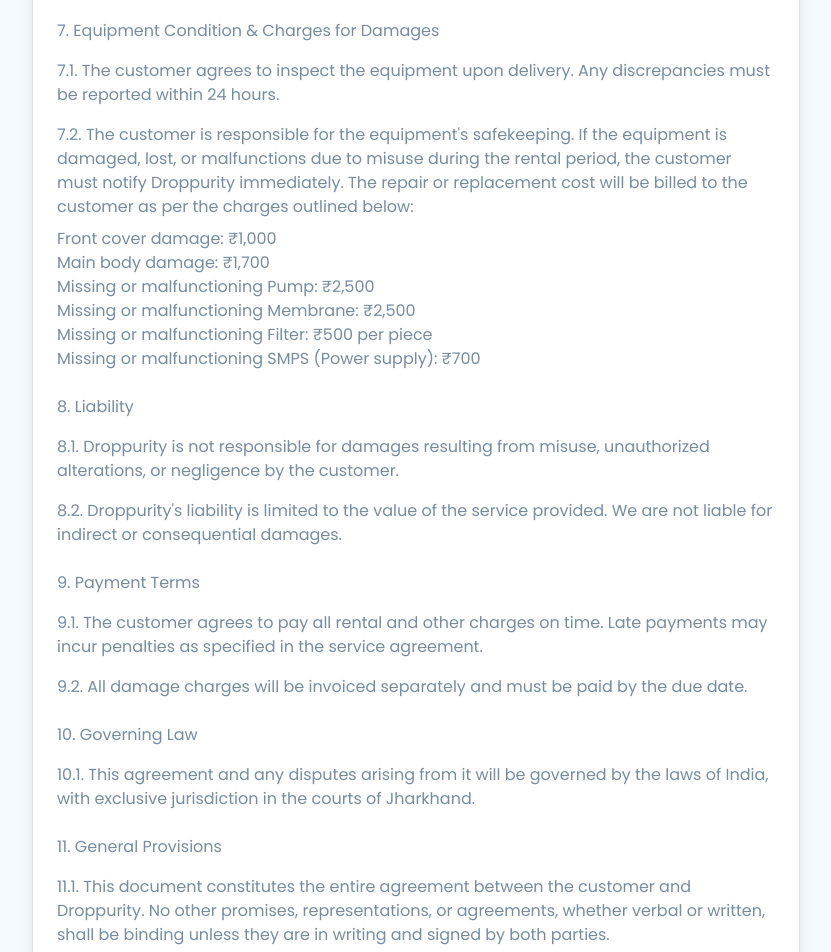
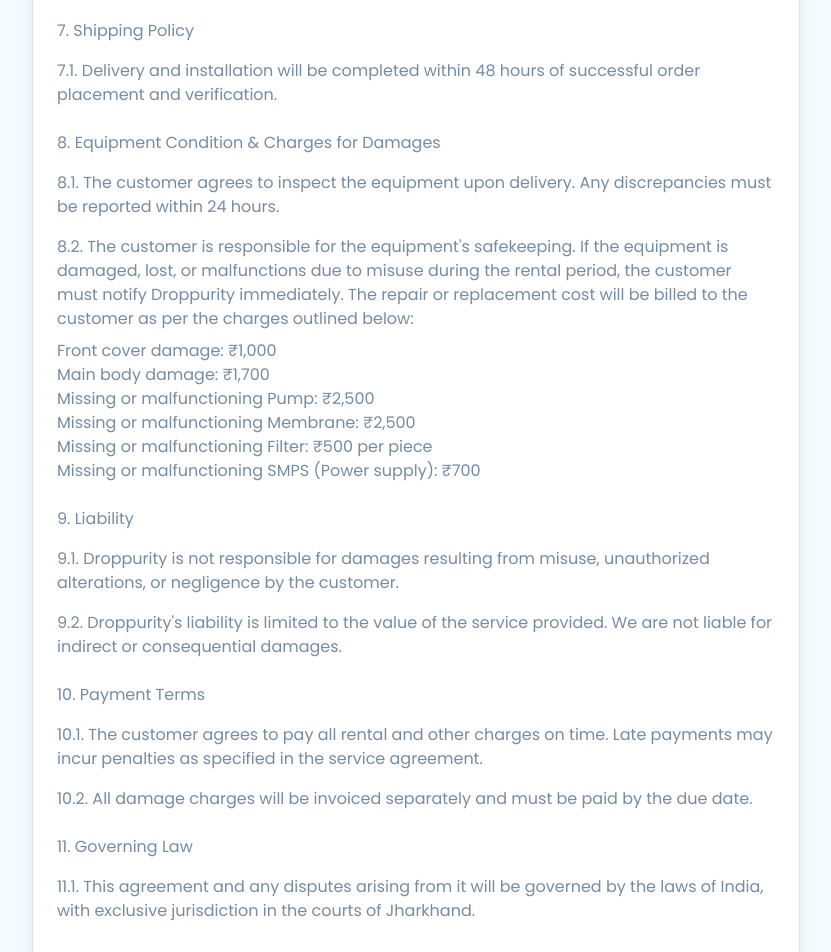
Before and after one commit to droppurity/web, a Next.js app: page /terms in a window 1280 px wide. Shown: the part 1780-2732 px from the top of the page, without its empty margins (224-1055 px from the left). Built offline with nearby package versions, Linux system fonts and the light colour scheme.

Commit message:
iss ke baad aur ek point add kijiye , shipping policy ka aur uss main ye

```diff
--- a/src/app/terms/page.tsx
+++ b/src/app/terms/page.tsx
@@ -70,9 +70,14 @@ export default function TermsOfUsePage() {
               </div>
 
               <div className="space-y-4">
-                  <h2 className="!mb-2">7. Equipment Condition & Charges for Damages</h2>
-                  <p>7.1. The customer agrees to inspect the equipment upon delivery. Any discrepancies must be reported within 24 hours.</p>
-                  <p>7.2. The customer is responsible for the equipment's safekeeping. If the equipment is damaged, lost, or malfunctions due to misuse during the rental period, the customer must notify Droppurity immediately. The repair or replacement cost will be billed to the customer as per the charges outlined below:</p>
+                <h2 className="!mb-2">7. Shipping Policy</h2>
+                <p>7.1. Delivery and installation will be completed within 48 hours of successful order placement and verification.</p>
+              </div>
+
+              <div className="space-y-4">
+                  <h2 className="!mb-2">8. Equipment Condition & Charges for Damages</h2>
+                  <p>8.1. The customer agrees to inspect the equipment upon delivery. Any discrepancies must be reported within 24 hours.</p>
+                  <p>8.2. The customer is responsible for the equipment's safekeeping. If the equipment is damaged, lost, or malfunctions due to misuse during the rental period, the customer must notify Droppurity immediately. The repair or replacement cost will be billed to the customer as per the charges outlined below:</p>
                   <ul className="!mt-2">
                       <li>Front cover damage: ₹1,000</li>
                       <li>Main body damage: ₹1,700</li>
@@ -84,29 +89,29 @@ export default function TermsOfUsePage() {
               </div>
 
               <div className="space-y-4">
-                  <h2 className="!mb-2">8. Liability</h2>
-                  <p>8.1. Droppurity is not responsible for damages resulting from misuse, unauthorized alterations, or negligence by the customer.</p>
-                  <p>8.2. Droppurity's liability is limited to the value of the service provided. We are not liable for indirect or consequential damages.</p>
+                  <h2 className="!mb-2">9. Liability</h2>
+                  <p>9.1. Droppurity is not responsible for damages resulting from misuse, unauthorized alterations, or negligence by the customer.</p>
+                  <p>9.2. Droppurity's liability is limited to the value of the service provided. We are not liable for indirect or consequential damages.</p>
               </div>
 
               <div className="space-y-4">
-                  <h2 className="!mb-2">9. Payment Terms</h2>
-                  <p>9.1. The customer agrees to pay all rental and other charges on time. Late payments may incur penalties as specified in the service agreement.</p>
-                  <p>9.2. All damage charges will be invoiced separately and must be paid by the due date.</p>
+                  <h2 className="!mb-2">10. Payment Terms</h2>
+                  <p>10.1. The customer agrees to pay all rental and other charges on time. Late payments may incur penalties as specified in the service agreement.</p>
+                  <p>10.2. All damage charges will be invoiced separately and must be paid by the due date.</p>
               </div>
 
               <div className="space-y-4">
-                  <h2 className="!mb-2">10. Governing Law</h2>
-                  <p>10.1. This agreement and any disputes arising from it will be governed by the laws of India, with exclusive jurisdiction in the courts of Jharkhand.</p>
+                  <h2 className="!mb-2">11. Governing Law</h2>
+                  <p>11.1. This agreement and any disputes arising from it will be governed by the laws of India, with exclusive jurisdiction in the courts of Jharkhand.</p>
               </div>
 
               <div className="space-y-4">
-                  <h2 className="!mb-2">11. General Provisions</h2>
-                  <p>11.1. This document constitutes the entire agreement between the customer and Droppurity. No other promises, representations, or agreements, whether verbal or written, shall be binding unless they are in writing and signed by both parties.</p>
+                  <h2 className="!mb-2">12. General Provisions</h2>
+                  <p>12.1. This document constitutes the entire agreement between the customer and Droppurity. No other promises, representations, or agreements, whether verbal or written, shall be binding unless they are in writing and signed by both parties.</p>
               </div>
 
               <div className="space-y-4">
-                  <h2 className="!mb-2">12. Contact Information</h2>
+                  <h2 className="!mb-2">13. Contact Information</h2>
                   <p>For any queries or support, please contact us at:</p>
                   <ul className="!mt-2">
                       <li>Email: <a href="mailto:official@droppurity.in" className="text-primary hover:underline">official@droppurity.in</a></li>
```
